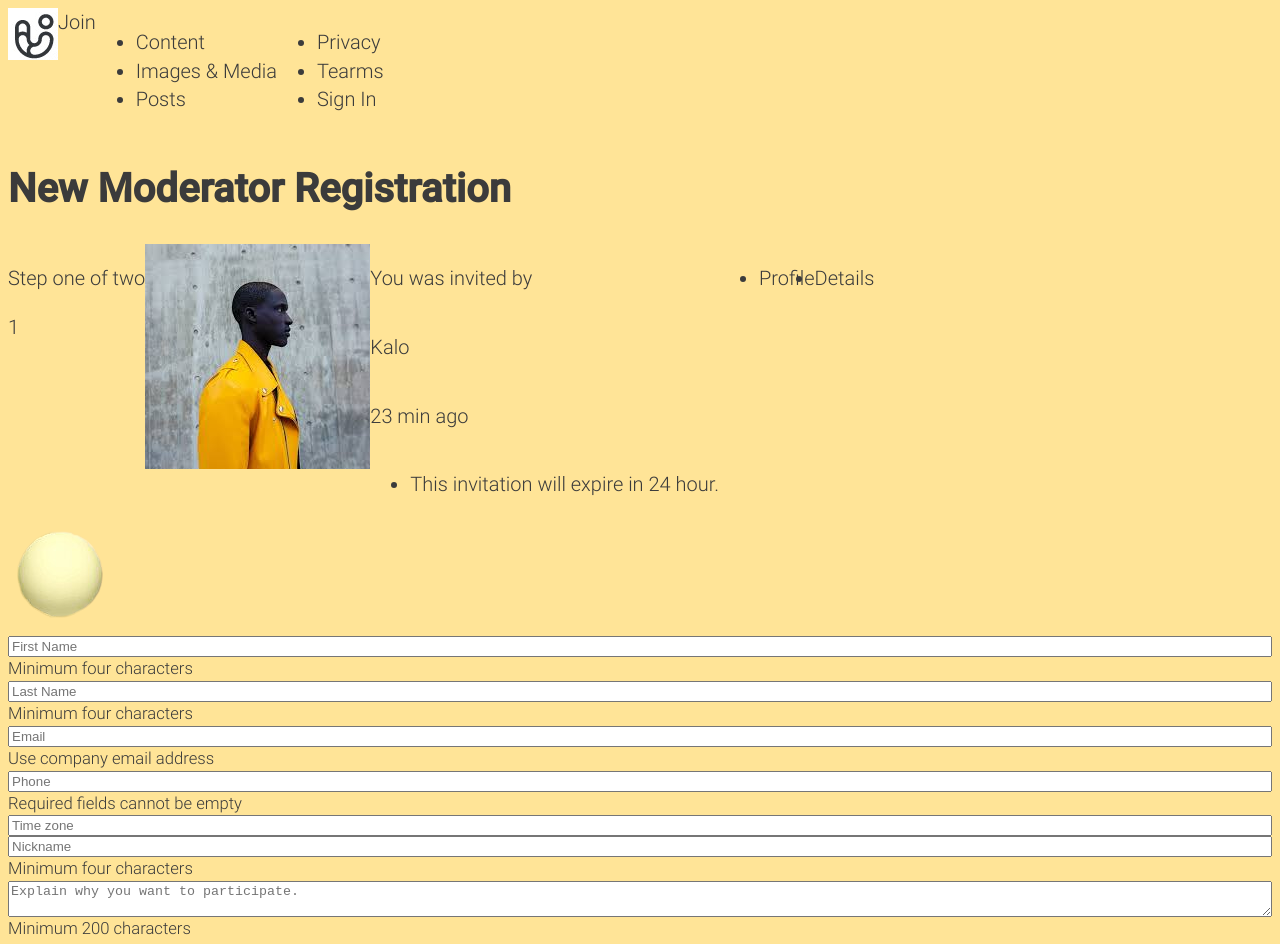
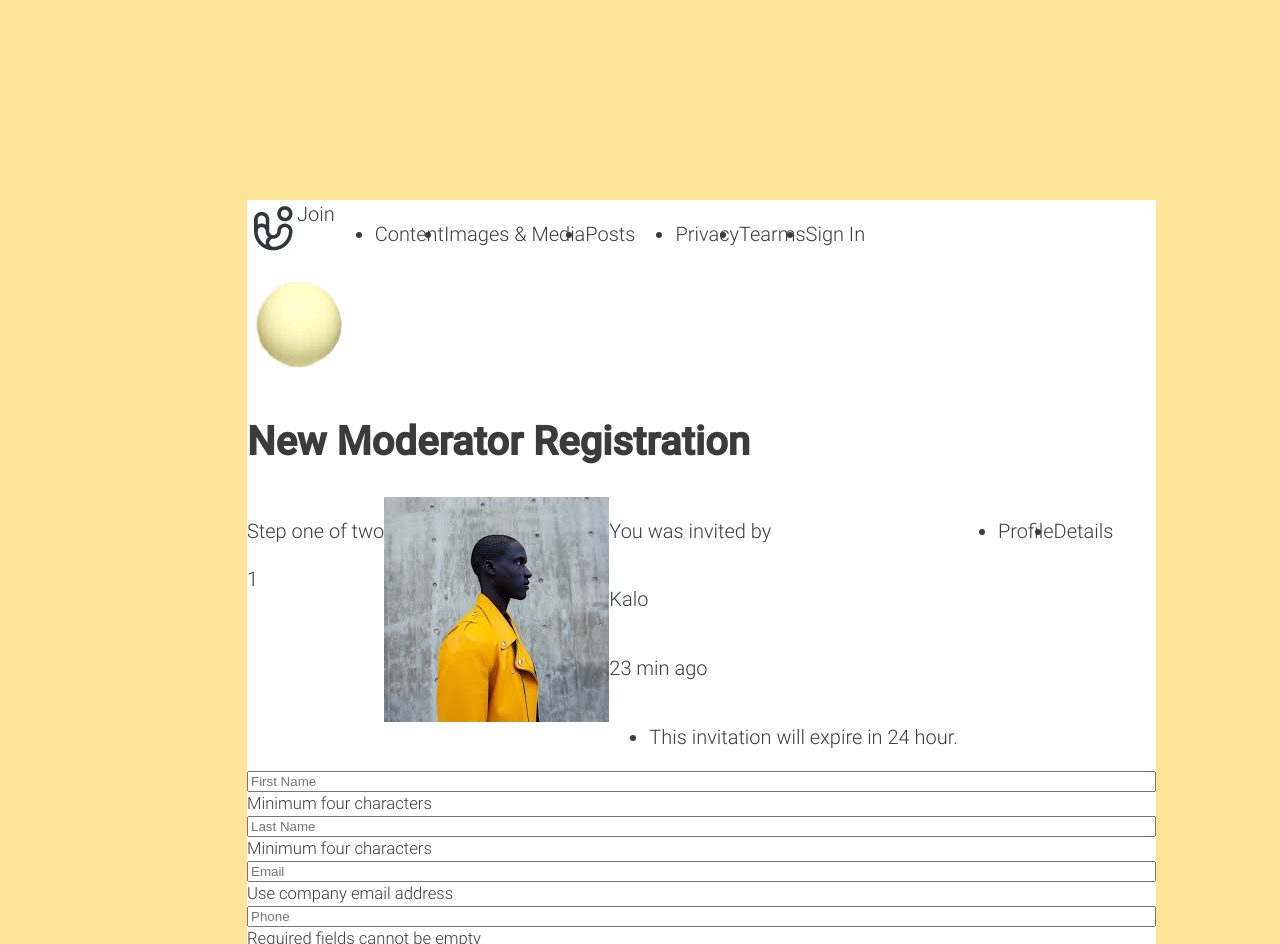
Before and after one commit to anjayluh/moderator-registration, a plain HTML site: page index.html in a window 1280 px wide. Shown: the top 944 px of the page. Drawn offline with nearby package versions, Linux system fonts and the light colour scheme.

Commit message:
Cleaned up html

```diff
--- a/assets/css/index.css
+++ b/assets/css/index.css
@@ -32,8 +32,9 @@ body {
     color: #3b3b3b;
 }
 
-wrapper {
+.wrapper {
     background-color: #ffffff;
+    margin: 200px 116px 176px 239px;
 }
 
 .column {
--- a/index.html
+++ b/index.html
@@ -23,7 +23,7 @@
                 <span>Join</span>
             </div>
             <nav class="nav-items row">
-                <ul>
+                <ul class="row">
                     <li>
                         <a>Content</a>
                     </li>
@@ -34,7 +34,7 @@
                         <a>Posts</a>
                     </li>
                 </ul>
-                <ul>
+                <ul class="row">
                     <li>
                         <a>Privacy</a>
                     </li>
@@ -48,7 +48,10 @@
             </nav>
         </header>
         <main id="main">
-            <div class="left">
+            <figure>
+                <img src="./assets/images/sphere.png" alt="sphere">
+            </figure>
+            <div>
                 <h1>New Moderator Registration</h1>
                 <div class="top row">
                     <div class="step">
@@ -75,9 +78,6 @@
                         </div>
                     </div>
                 </div>
-                <figure>
-                    <img src="./assets/images/sphere.png" alt="sphere">
-                </figure>
                 <form class="form" action="">
                     <div class="container column">
                         <input type="text" id="firstName" placeholder="First Name" />
```
